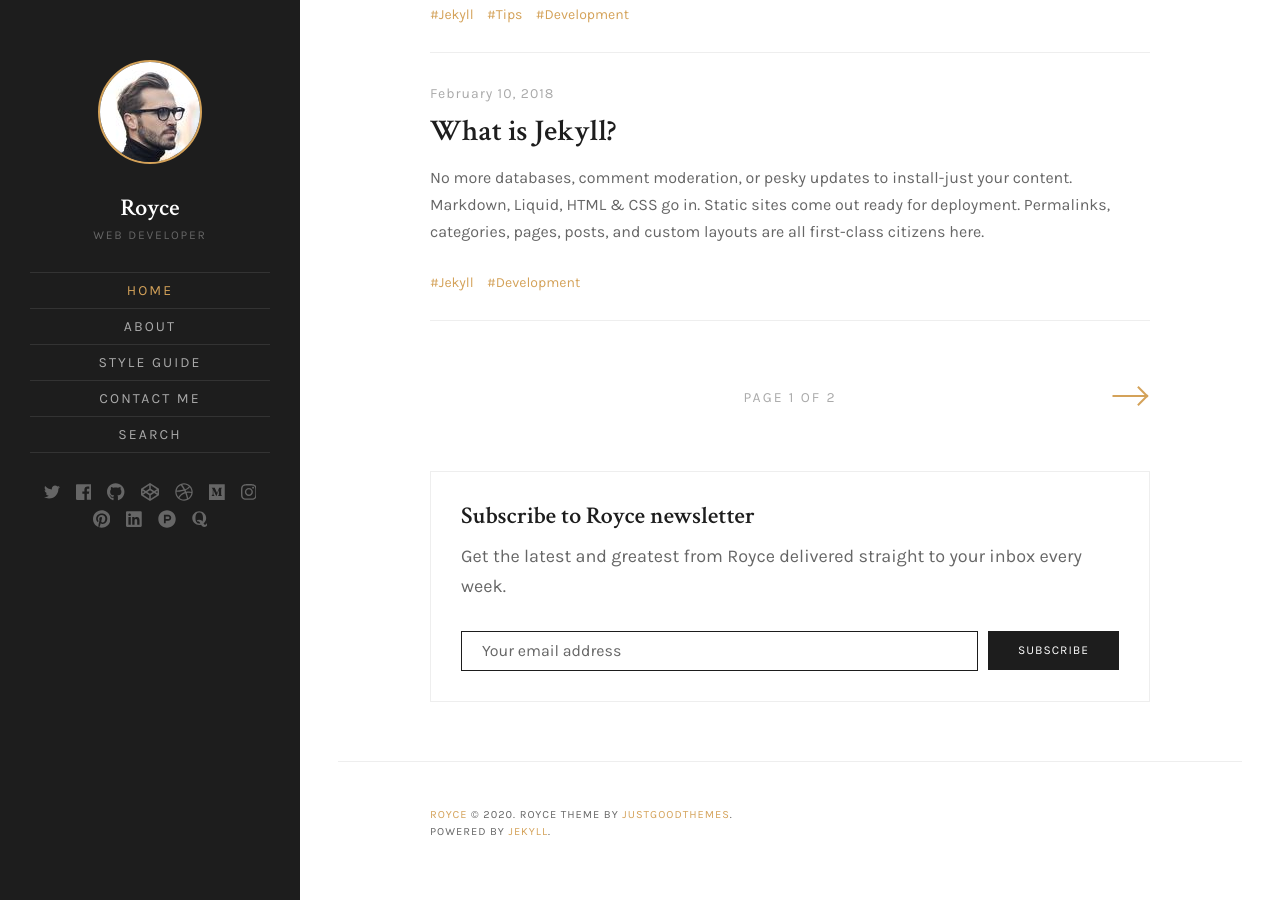
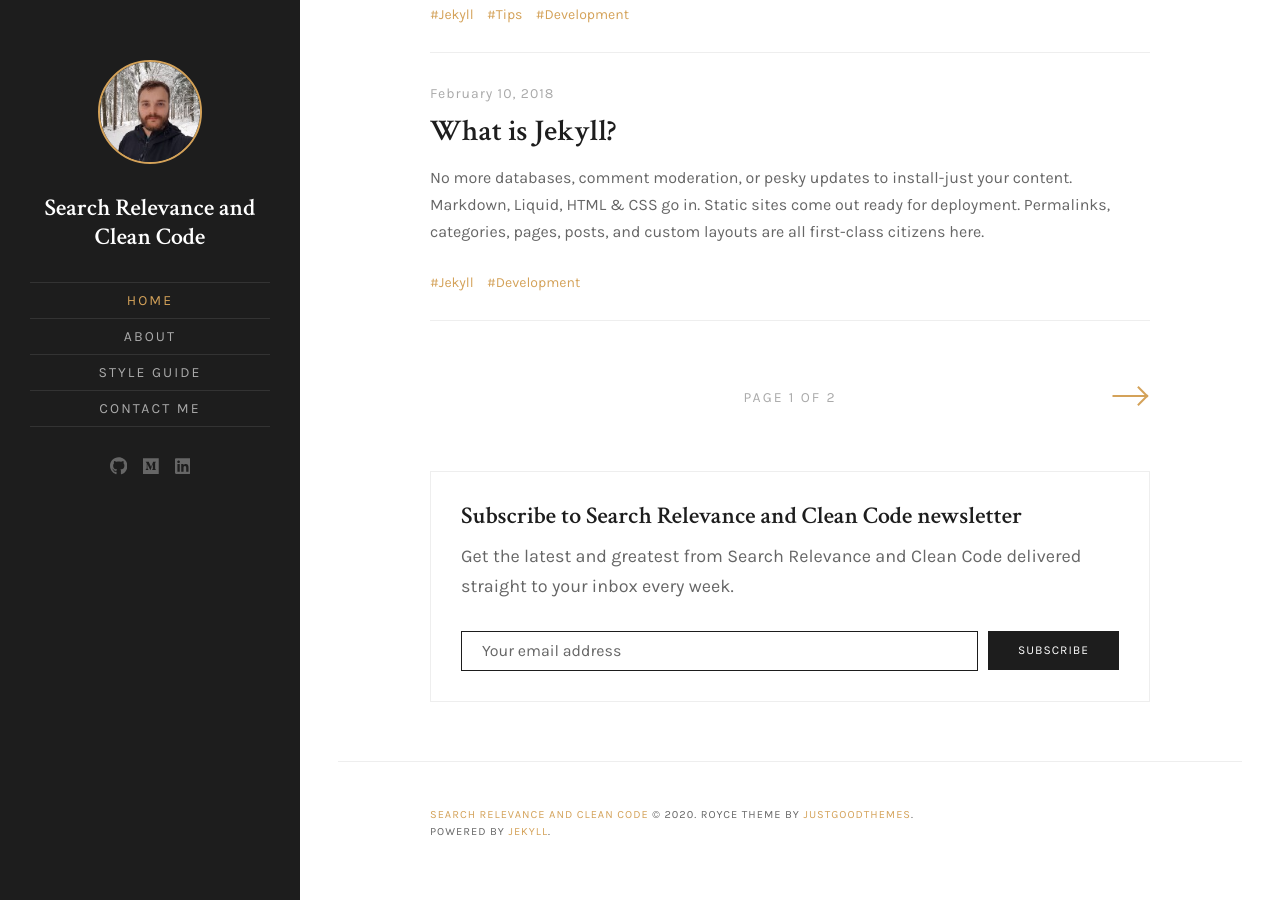
Before and after one commit to ZenitK/zenitk.github.io, a Jekyll site: the page built from index.html, in a window 1280 px wide and 900 px high, scrolled down 2411 px. Built offline with Jekyll 4.4.1, drawn with Linux system fonts in a browser that asks for light colours; the list of posts is cut into pages by our own code; some of the changed text lies outside the part shown.

Commit message:
Basic personal info

```diff
--- a/_config.yml
+++ b/_config.yml
@@ -1,37 +1,37 @@
 # Site setings
-name: 'Royce'
-description: 'Web Developer'
+name: 'Search Relevance and Clean Code'
+#description: 'Search Technology and Software Engineering'
 meta_description: 'Jekyll template, minimal style, perfect for bloggers.'
 logo:
 # Author image is used in site sidebar and greetings in the home page hero text
 author:
   image: 'authorimage.jpg'
-  greetings: "Hi there! My name is Charles Lavoie. I'm a freelance web developer, author and speaker based in Montreal, Canada. It’s nice to meet you."
+  greetings: "Hi there! My name is Zenit Kovačević. I'm a Software Engineer with a passion for Search Technologies and Clean Code. It’s nice to meet you."
 favicon: 'assets/images/favicon.ico'
 baseurl:
-production_url: https://royce.netlify.com/
+production_url: https://zenitk.com
 disqus: 'justgoodthemes'
 mailchimp_url: '//justgoodthemes.us3.list-manage.com/subscribe/post?u=78f1bab16028354caeb23aecd&amp;id=4a7330d117'
 # Add your GA Tracking Id
 ga_analytics:
 
 # Contact form setings
-email: youremail@email.com
+email: zenitkovacevic@gmail.com
 contact_page_description: "Horace theme comes with a contact form built-in. You can use this form with Formspree service and get up to 50 submissions for free. Also, you can easily switch to another service if you want."
 thankyou_page_description: "Your message has been successfully sent. We will contact you very soon!"
 
 # Social links
-twitter: 'justgoodthemes'
-facebook: 'username'
-github: 'justgoodthemes'
-codepen: 'username'
-dribbble: 'username'
-medium: '@username'
-instagram: 'username'
-pinterest: 'username'
-linkedin: 'username'
-producthunt: '@username'
-quora: 'username'
+#twitter: 'justgoodthemes'
+#facebook: 'username'
+github: 'ZenitK'
+#codepen: 'username'
+#dribbble: 'username'
+medium: '@zenit.kovacevic'
+#instagram: 'username'
+#pinterest: 'username'
+linkedin: 'zenit-kovačević-16754a72'
+#producthunt: '@username'
+#quora: 'username'
 
 # Navigation
 navigation:
@@ -43,8 +43,8 @@ navigation:
     url: /style-guide
   - text: Contact Me
     url: /contact
-  - text: Search
-    url: /search
+#  - text: Search
+#    url: /search
 
 # Required Plugins
 plugins_dir:
```
Also changed, not shown: Changelog.md (deleted), assets/images/authorimage.jpg.
